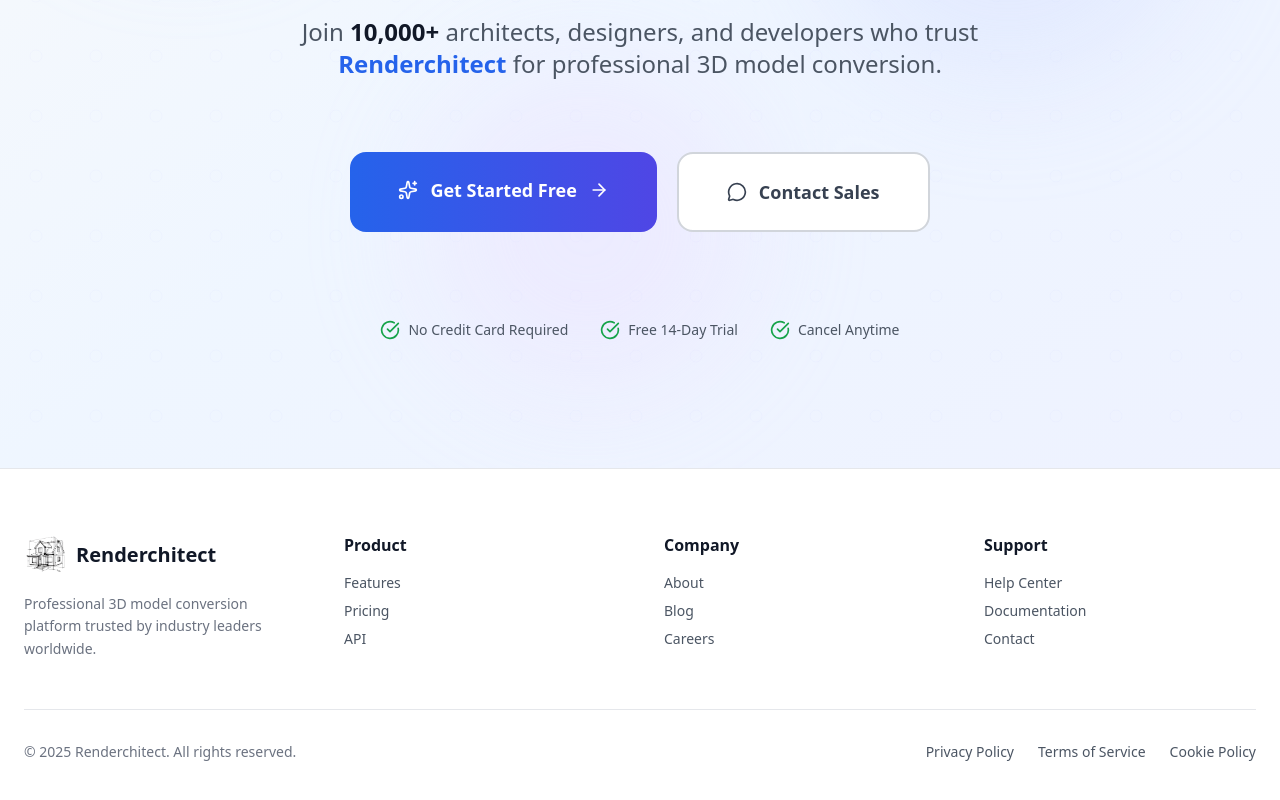
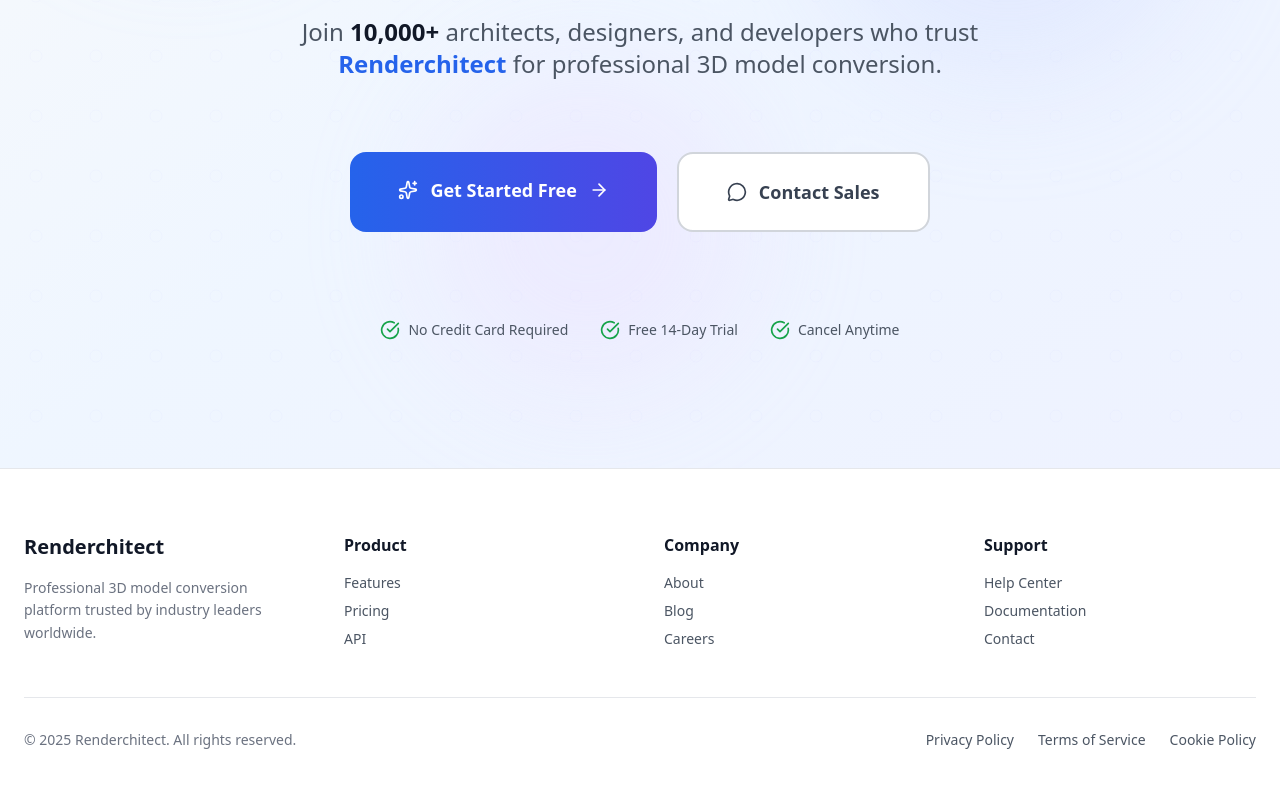
Before and after one commit to Yoshirmdn/Renderchitect, a React (Vite) app: page / in a window 1280 px wide. Shown: the part 2823-3623 px from the top of the page. Built offline with nearby package versions, Linux system fonts and the light colour scheme.

Commit message:
refactor: remove unused HouseRenderchitect logo import and its usage in HomePage component

```diff
--- a/src/Page/Home.jsx
+++ b/src/Page/Home.jsx
@@ -20,7 +20,6 @@
   Cpu,
 } from "lucide-react";
 import Navbar from "../Components/Navbar";
-import HouseRenderchitect from "../assets/icon/HouseRenderchitect.png";
 
 export default function HomePage({ auth }) {
   const [mobileMenuOpen, setMobileMenuOpen] = useState(false);
@@ -459,13 +458,6 @@
             <div className="grid md:grid-cols-4 gap-12 mb-12">
               <div>
                 <div className="flex items-center space-x-2 mb-4">
-                  <div className="relative group">
-                    <img
-                      src={HouseRenderchitect}
-                      alt="Logo"
-                      className="w-11 h-11 object-contain transform group-hover:scale-110 transition-transform"
-                    />
-                  </div>
                   <span className="text-xl font-bold text-gray-900">
                     Renderchitect
                   </span>
```
